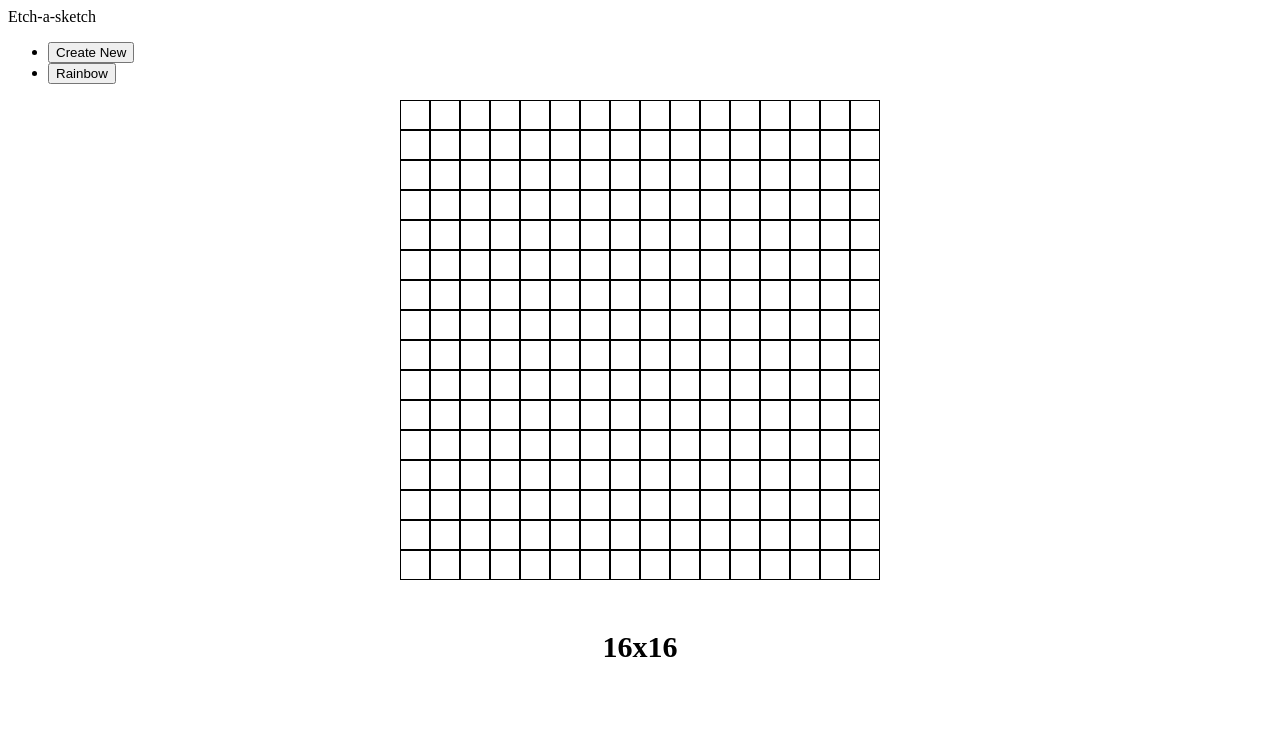
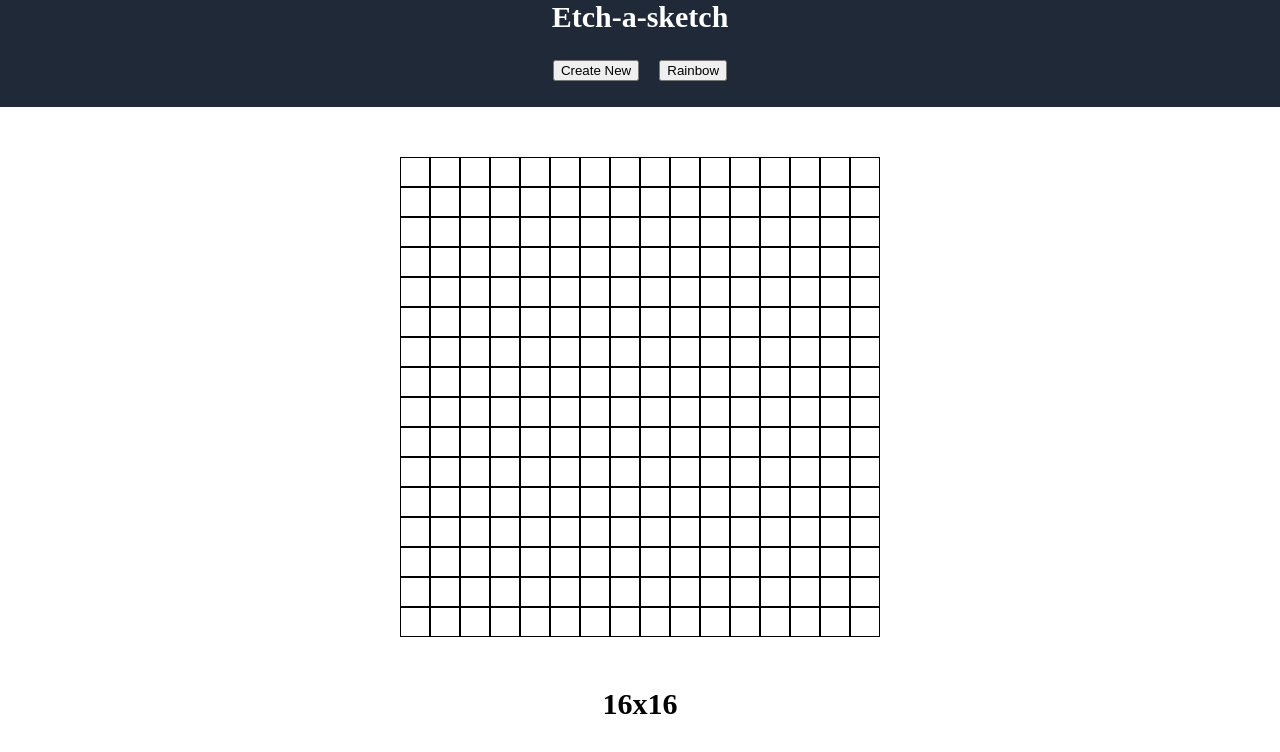
Before and after one commit to ahmedifrah/Etch-a-sketch, a plain HTML site: page index.html in a window 1280 px wide. Drawn offline with Linux system fonts and the light colour scheme.

Commit message:
add styling and margin to header

```diff
--- a/style.css
+++ b/style.css
@@ -1,10 +1,18 @@
-.footer{
+body {
+    margin: 0;
+}
+
+.header{
     display: flex;
+    flex-direction: column;
     justify-content: center;
     align-items: center;
+    background-color: #1f2937;
+    margin-bottom: 50px;
 }
 
-.footer div{
+.title{
+    color: white;
     font-size: 30px;
     font-weight: bold;
 }
@@ -28,3 +36,14 @@
     font-size: 30px;
     font-weight: bold;
 }
+
+ul {
+    display: flex;
+    padding: 0;
+    list-style: none;
+    text-decoration: none;
+}
+
+li {
+    margin: 10px;
+}
```
